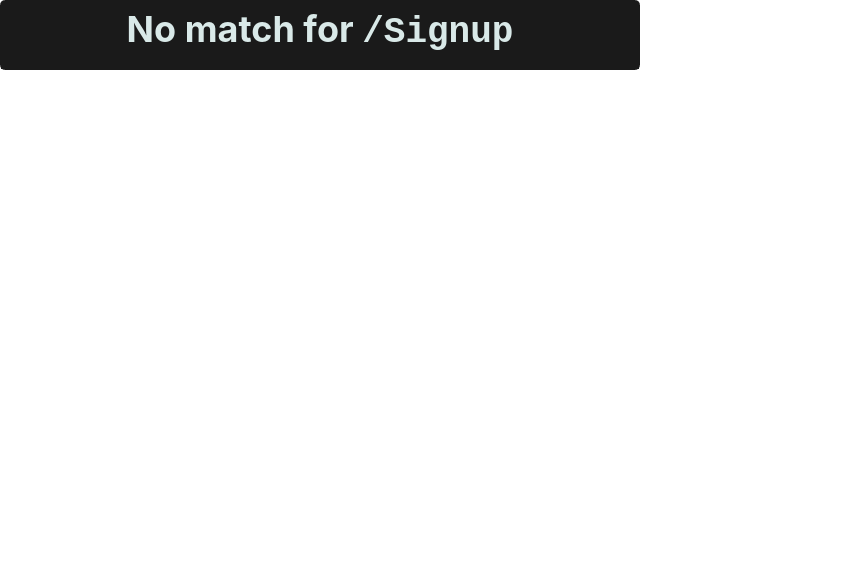
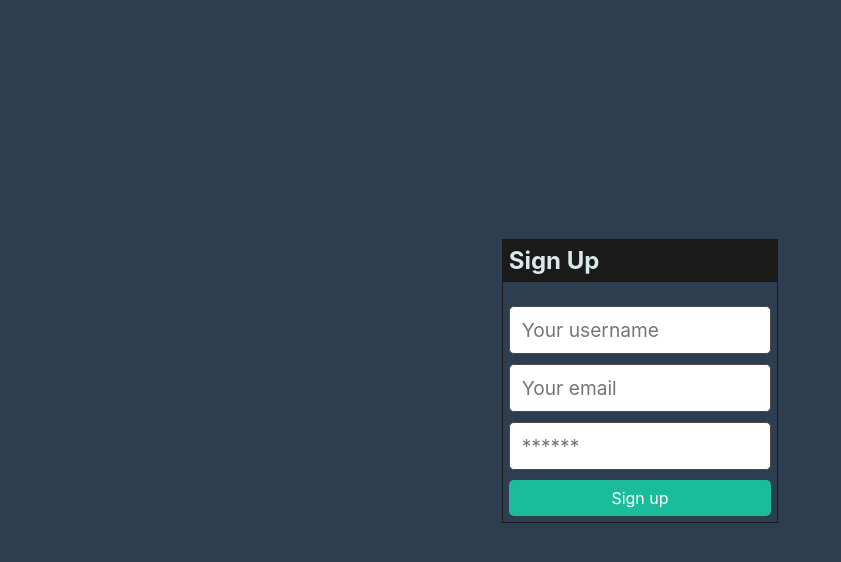
Before and after one commit to Rovak0/Gold_Dive, a React (Vite) app in the folder client/: page /Signup in a window 1280 px wide. Shown: the top 562 px of the page, without its empty margins (0-841 px from the left). Built offline with nearby package versions, Linux system fonts and the light colour scheme.

Commit message:
minesweaper

```diff
--- a/client/src/pages/Finhealth.jsx
+++ b/client/src/pages/Finhealth.jsx
@@ -2,21 +2,36 @@ import { useParams } from 'react-router-dom';
 import { useQuery } from '@apollo/client';
 
 import {QUERY_INCOMES} from '../utils/queries';
-import { QUERY_EXPENSES } from '../utils/queries';
-import { QUERY_SAVINGS } from '../utils/queries';
+import {QUERY_EXPENSES} from '../utils/queries';
+import {QUERY_SAVINGS} from '../utils/queries';
 
 const Finhealth = () => {
+    console.log ("hello");
   // Use `useParams()` to retrieve value of the route parameter `:profileId`
   const { financeId } = useParams();
 
-  const { loading, data } = useQuery( {query:QUERY_INCOMES}, {query:QUERY_EXPENSES}, {query:QUERY_SAVINGS}, {
+  const { loading:loadingIncomes, data:dataIncomes } = useQuery(QUERY_INCOMES, {
     // pass URL parameter
     variables: { financeId: financeId },
   });
 
-  const finance = data?.finance || {};
+  const { loading:loadingExpenses, data:dataExpenses } = useQuery(QUERY_EXPENSES, {
+    // pass URL parameter
+    variables: { financeId: financeId },
+  });
 
-  if (loading) {
+  const { loading:loadingSavings, data:dataSavings } = useQuery(QUERY_SAVINGS, {
+    // pass URL parameter
+    variables: { financeId: financeId },
+  });
+
+  const finance = {};
+
+  finance.savings = dataSavings?.savings|| {};
+  finance.expenses = dataExpenses?.expenses|| {};
+  finance.incomes= dataIncomes?.incomes|| {};
+
+  if (loadingSavings || loadingIncomes || loadingExpenses) {
     return <div>Loading...</div>;
   }
   return (
--- a/client/src/pages/Home.jsx
+++ b/client/src/pages/Home.jsx
@@ -10,7 +10,6 @@ const Home = () => {
         <h2>Where you can jump into your finaces head first:</h2>
       </div>
       <div className="card-footer text-center m-3">
-        <h2>Ready to create a new matchup?</h2>
         <Link to="/Login">
           <button className="btn btn-lg btn-danger">LogIn</button>
         </Link>
--- a/client/src/pages/Login.jsx
+++ b/client/src/pages/Login.jsx
@@ -41,6 +41,8 @@ const Login = (props) => {
     });
   };
 
+
+
   return (
     <main className="flex-row justify-center mb-4">
       <div className="col-12 col-lg-10">
@@ -50,7 +52,7 @@ const Login = (props) => {
             {data ? (
               <p>
                 Success! You can now dive right in{' '}
-                <Link to="/Finhealth"></Link>
+                <Link to="/Finhealth">test</Link>
               </p>
             ) : (
               <form onSubmit={handleFormSubmit}>
@@ -83,8 +85,11 @@ const Login = (props) => {
                   style={{ cursor: 'pointer' }}
                   type="submit"
                 >
-                  Submit
+                  Login
                 </button>
+                <Link to= "/Finhealth">
+                <button className="btn btn-block btn-info">Bribe the bouncer</button>
+                </Link>
               </form>
             )}
 
@@ -100,4 +105,5 @@ const Login = (props) => {
   );
 };
 
+
 export default Login;
--- /dev/null
+++ b/client/src/pages/Signup.jsx
@@ -0,0 +1,100 @@
+import { useState } from 'react';
+import { Link } from 'react-router-dom';
+import { useMutation } from '@apollo/client';
+import { CREATE_USER } from '../utils/mutations'
+
+import Auth from '../utils/auth';
+
+const Signup = () => {
+    const [formState, setFormState] = useState({
+      username: '',
+      email: '',
+      password: '',
+    });
+    const [createUser, { error, data }] = useMutation(CREATE_USER);
+
+    // update state based on form input changes
+    const handleChange = (event) => {
+      const { username, value } = event.target;
+
+      setFormState({
+        ...formState,
+        [username]: value,
+      });
+    };
+
+    // submit form
+    const handleFormSubmit = async (event) => {
+      event.preventDefault();
+      console.log(formState);
+
+      try {
+        const { data } = await createUser({
+          variables: { ...formState },
+        });
+
+        Auth.login(data.createUser.token);
+      } catch (e) {
+        console.error(e);
+      }
+    };
+
+    return (
+      <main className="flex-row justify-center mb-4">
+        <div className="col-12 col-lg-10">
+          <div className="card">
+            <h4 className="card-header bg-dark text-light p-2">Sign Up</h4>
+            <div className="card-body">
+              {data ? (
+                <p>
+                  Success! You can now dive right in{' '}
+                  <Link to="/Finhealth">test</Link>
+                </p>
+              ) : (
+                <form onSubmit={handleFormSubmit}>
+                  <input
+                    className="form-input"
+                    placeholder="Your username"
+                    name="name"
+                    type="text"
+                    value={formState.name}
+                    onChange={handleChange}
+                  />
+                  <input
+                    className="form-input"
+                    placeholder="Your email"
+                    name="email"
+                    type="email"
+                    value={formState.email}
+                    onChange={handleChange}
+                  />
+                  <input
+                    className="form-input"
+                    placeholder="******"
+                    name="password"
+                    type="password"
+                    value={formState.password}
+                    onChange={handleChange}
+                  />
+                  <button
+                    className="btn btn-block btn-info"
+                    style={{ cursor: 'pointer' }}
+                    type="submit"
+                  >
+                    Sign up
+                  </button>
+                </form>
+              )}
+
+              {error && (
+                <div className="my-3 p-3 bg-danger text-white">
+                  {error.message}
+                </div>
+              )}
+            </div>
+          </div>
+        </div>
+      </main>
+    );
+  };
+export default Signup;
```
Also changed, not shown: client/src/main.jsx (+9 -5 lines).
